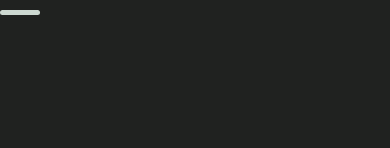
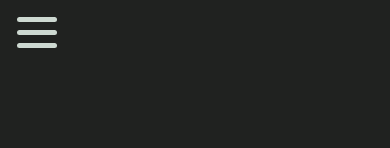
Before and after one commit to CodingCartel/website, a Next.js app: page / in a window 390 px wide. Shown: the top 148 px of the page. Built offline with nearby package versions, Linux system fonts and the light colour scheme.

Commit message:
hamburger CSS menu & prettier check

```diff
--- a/src/components/Navigation/HamburgerMenu.js
+++ b/src/components/Navigation/HamburgerMenu.js
@@ -7,15 +7,17 @@ const HamburgerMenu = () => {
     setIsOpen(!isOpen)
   }
   return (
-    <div className={styles.navigationButton}>
+    <div className={styles.navigationContainer}>
       <button
-        className={styles.buttonHamburgerHidden}
+        className={styles.navigationButton}
         type="button"
         onClick={HandleClick}
       >
-        <div className={styles.hamburgerIcon} />
+        <div className={styles.hamburgerIcon1} />
+        <div className={styles.hamburgerIcon2} />
+        <div className={styles.hamburgerIcon3} />
       </button>
-      {isOpen && <div className={styles.navigation}>je suis la div</div>}
+      {isOpen && <div className={styles.navigationMenu}>je suis la div</div>}
     </div>
   )
 }
--- a/src/components/Navigation/HamburgerMenu.module.scss
+++ b/src/components/Navigation/HamburgerMenu.module.scss
@@ -1,41 +1,32 @@
-.navigation {
+.navigationMenu {
+  padding-top: 4rem;
   background-color: #7fc37f;
-  position: absolute;
+  position: relative;
   width: 100vw;
   height: 100vh;
 }
+.navigationContainer {
+  position: fixed;
+  background-color: $color_dark-green;
+}
 .navigationButton {
   position: absolute;
-  background-color: $color_dark-green;
-}
-.buttonHamburgerHidden {
   border: none;
   background: none;
   cursor: pointer;
-  margin: 0;
-  padding: 0;
+  z-index: 2;
+  padding-top: 1rem;
+  padding-left: 1rem;
 }
 
-.hamburgerIcon {
+.hamburgerIcon1,
+.hamburgerIcon2,
+.hamburgerIcon3 {
   width: 40px;
   height: 5px;
   background: #cdd9d1;
   border-radius: 5px;
   transition: all 0.5s ease-in-out;
   position: relative;
+  margin-bottom: 0.5rem;
 }
-
-.hamburgerIcon::before,
-.hamburgerIcon::after {
-  content: '';
-  width: 40px;
-  height: 5px;
-  border-radius: 5px;
-  transition: all 0.5s ease-in-out;
-}
-.hamburgerIcon::before {
-  transform: translate(16px, 16px);
-}
-.hamburgerIcon::after {
-  transform: translateY(32px);
-}
```
